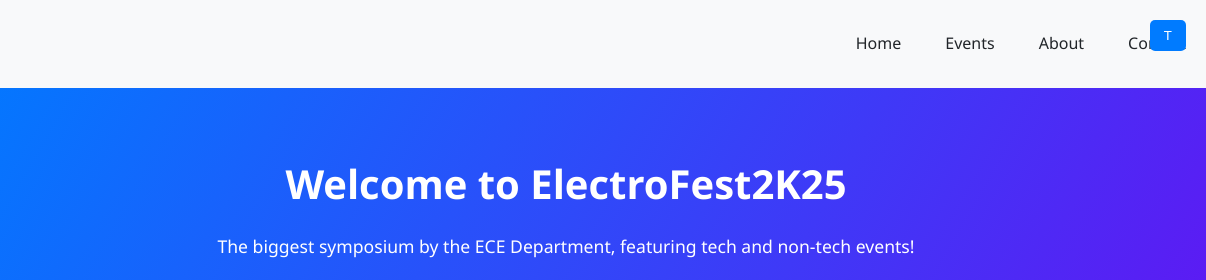
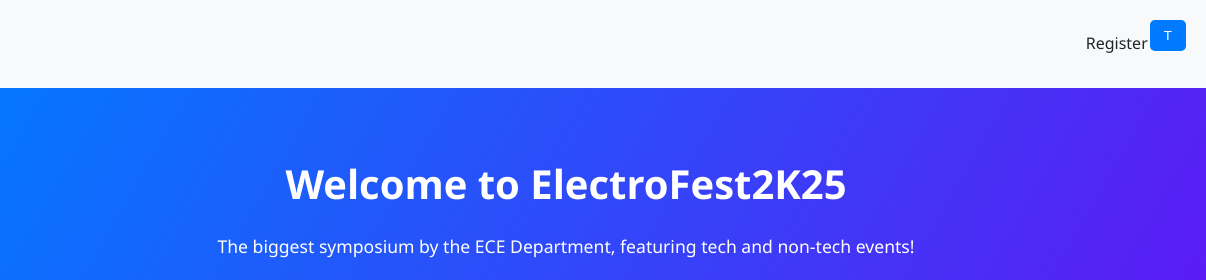
Before and after one commit to Psycho2me/ElectroFest2K25, a plain HTML site: page index.html in a window 1280 px wide. Shown: the top 280 px of the page, 74-1280 px from the left. Drawn offline with Linux system fonts and the light colour scheme.

Commit message:
updated code

```diff
--- a/index.html
+++ b/index.html
@@ -21,10 +21,7 @@
     </div>
     <nav>
       <ul>
-        <li><a href="#home">Home</a></li>
-        <li><a href="#events">Events</a></li>
-        <li><a href="#about">About</a></li>
-        <li><a href="#contact">Contact</a></li>
+        <li><a href="#events">Register Now</a></li>
       </ul>
     </nav>
 
```
